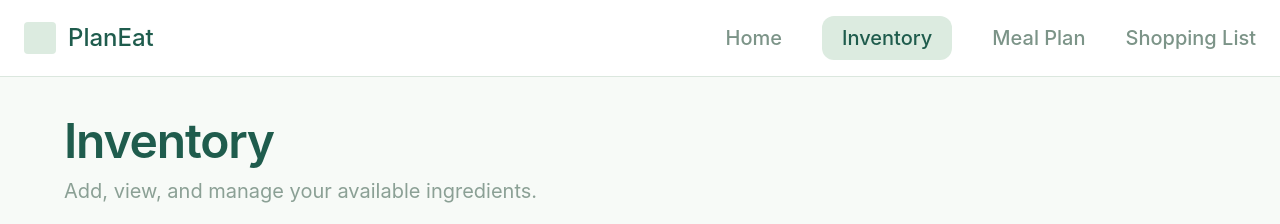
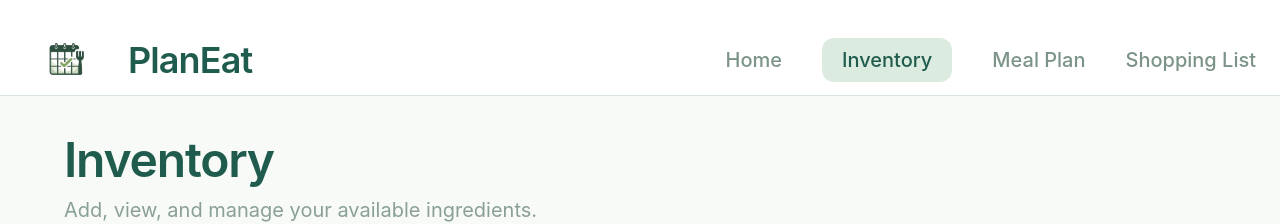
Before and after one commit to TatevikTadevosyan86/PlanEat, a React app in the folder frontend/: page /inventory in a window 1280 px wide. Shown: the top 224 px of the page. Built offline with nearby package versions, Linux system fonts and the light colour scheme; no server answers; the HTML template or start-up script is replaced by a standard one.

Commit message:
Add PlanEat logo to remaining pages and improve header layout

```diff
--- a/frontend/src/pages/Home.jsx
+++ b/frontend/src/pages/Home.jsx
@@ -7,16 +7,16 @@ function Home({ planningMode, setPlanningMode }) {
   return (
     <div className="min-h-screen bg-[#f7faf7] text-[#1f5c4d]">
       <div className="flex min-h-screen flex-col">
-        <header className="border-b border-[#dbe7de] bg-white">
+        <header className="h-24 border-b border-[#dbe7de] bg-white">
           <div className="mx-auto flex max-w-7xl items-center justify-between px-6 py-4">
               <div className="flex items-center gap-4">
   <img
     src={logo}
     alt="PlanEat logo"
-    className="h-26 w-26 object-contain"
+    className="h-22 w-22 object-contain"
   />
 
-  <span className="text-5xl font-semibold tracking-tight text-[#1f5c4d]">
+  <span className="text-4xl font-semibold tracking-tight text-[#1f5c4d]">
     PlanEat
   </span>
 </div>
--- a/frontend/src/pages/Inventory.jsx
+++ b/frontend/src/pages/Inventory.jsx
@@ -1,4 +1,5 @@
 import { Link } from 'react-router-dom'
+import logo from '../assets/logo.png'
 import { useEffect, useState } from 'react'
 import AddIngredient from '../components/AddIngredient.jsx'
 import {
@@ -83,15 +84,20 @@ setIngredients((currentIngredients) =>
 
   return (
     <div className="min-h-screen bg-[#f7faf7] text-[#1f5c4d]">
-      <div className="flex min-h-screen flex-col">
-        <header className="border-b border-[#dbe7de] bg-white">
-          <div className="mx-auto flex max-w-7xl items-center justify-between px-6 py-4">
-            <div className="flex items-center gap-3">
-              <div className="h-8 w-8 rounded bg-[#dcebe0]" />
-              <span className="text-2xl font-medium text-[#1f5c4d]">
-                PlanEat
-              </span>
-            </div>
+          <div className="flex min-h-screen flex-col">
+            <header className="h-24 border-b border-[#dbe7de] bg-white">
+              <div className="mx-auto flex max-w-7xl items-center justify-between px-6 py-4">
+                  <div className="flex items-center gap-4">
+      <img
+        src={logo}
+        alt="PlanEat logo"
+        className="h-22 w-22 object-contain"
+      />
+
+      <span className="text-4xl font-semibold tracking-tight text-[#1f5c4d]">
+        PlanEat
+      </span>
+    </div>
 
             <nav className="hidden items-center gap-10 text-xl font-medium text-[#7c9488] md:flex">
               <Link to="/">Home</Link>
--- a/frontend/src/pages/MealPlan.jsx
+++ b/frontend/src/pages/MealPlan.jsx
@@ -1,5 +1,6 @@
 import { useEffect, useState } from 'react'
 import { Link } from 'react-router-dom'
+import logo from '../assets/logo.png'
 import { getRecipes } from '../services/recipes.js'
 import { getIngredients } from '../services/ingredients.js'
 import { createMealPlan, getLatestMealPlan } from '../services/mealPlans.js'
@@ -130,15 +131,20 @@ useEffect(() => {
 
   return (
     <div className="min-h-screen bg-[#f7faf7] text-[#1f5c4d]">
-      <div className="flex min-h-screen flex-col">
-        <header className="border-b border-[#dbe7de] bg-white">
-          <div className="mx-auto flex max-w-7xl items-center justify-between px-6 py-4">
-            <div className="flex items-center gap-3">
-              <div className="h-8 w-8 rounded bg-[#dcebe0]" />
-              <span className="text-2xl font-medium text-[#1f5c4d]">
-                PlanEat
-              </span>
-            </div>
+          <div className="flex min-h-screen flex-col">
+            <header className="h-24 border-b border-[#dbe7de] bg-white">
+              <div className="mx-auto flex max-w-7xl items-center justify-between px-6 py-4">
+                  <div className="flex items-center gap-4">
+      <img
+        src={logo}
+        alt="PlanEat logo"
+        className="h-22 w-22 object-contain"
+      />
+
+      <span className="text-4xl font-semibold tracking-tight text-[#1f5c4d]">
+        PlanEat
+      </span>
+    </div>
 
             <nav className="hidden items-center gap-10 text-xl font-medium text-[#7c9488] md:flex">
               <Link to="/">Home</Link>
--- a/frontend/src/pages/ShoppingListPage.jsx
+++ b/frontend/src/pages/ShoppingListPage.jsx
@@ -1,5 +1,6 @@
 import { useEffect, useState } from 'react'
 import { Link } from 'react-router-dom'
+import logo from '../assets/logo.png'
 import ShoppingList from '../components/ShoppingList.jsx'
 import { getLatestMealPlan } from '../services/mealPlans.js'
 
@@ -30,15 +31,20 @@ function ShoppingListPage() {
 
   return (
     <div className="min-h-screen bg-[#f7faf7] text-[#1f5c4d]">
-      <div className="flex min-h-screen flex-col">
-        <header className="border-b border-[#dbe7de] bg-white">
-          <div className="mx-auto flex max-w-7xl items-center justify-between px-6 py-4">
-            <div className="flex items-center gap-3">
-              <div className="h-8 w-8 rounded bg-[#dcebe0]" />
-              <span className="text-2xl font-medium text-[#1f5c4d]">
-                PlanEat
-              </span>
-            </div>
+          <div className="flex min-h-screen flex-col">
+            <header className="h-24 border-b border-[#dbe7de] bg-white">
+              <div className="mx-auto flex max-w-7xl items-center justify-between px-6 py-4">
+                  <div className="flex items-center gap-4">
+      <img
+        src={logo}
+        alt="PlanEat logo"
+        className="h-22 w-22 object-contain"
+      />
+
+      <span className="text-4xl font-semibold tracking-tight text-[#1f5c4d]">
+        PlanEat
+      </span>
+    </div>
 
             <nav className="hidden items-center gap-10 text-xl font-medium text-[#7c9488] md:flex">
               <Link to="/">Home</Link>
```
